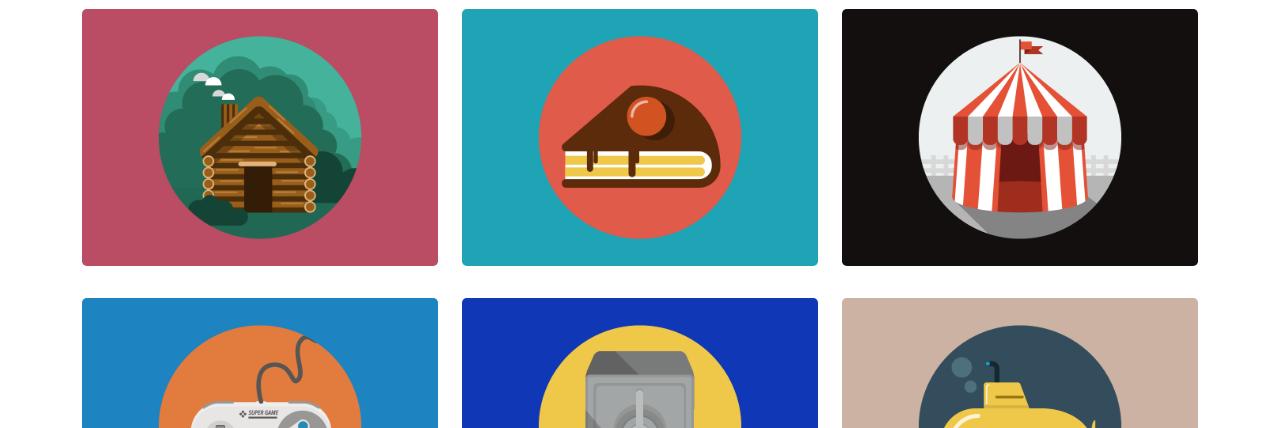
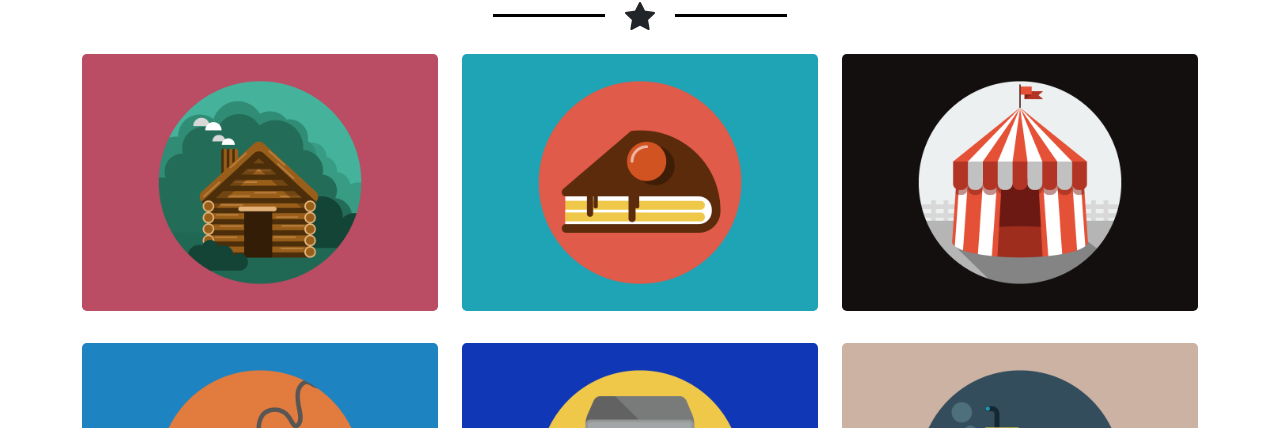
Before and after one commit to Lolpawer/html-css-bootstrap-freelancer, a plain HTML site: page index.html in a window 1280 px wide. Shown: the part 672-1100 px from the top of the page. Drawn offline with nearby package versions, Linux system fonts and the light colour scheme.

Commit message:
portfolio

```diff
--- a/css/style.css
+++ b/css/style.css
@@ -24,6 +24,13 @@
     margin: 0 20px;
 }
 
+.black_line {
+    width: 10%;
+    height: 3px;
+    background-color: #000;
+    margin: 0 20px;
+}
+
 .avatar_container {
     width: 250px;
     margin: 0 auto;
--- a/index.html
+++ b/index.html
@@ -56,6 +56,11 @@
     <div class="container-fluid py-5">
         <div class="container">
             <h1 class="text-center">PORTFOLIO</h1>
+            <div class="star_container d-flex justify-content-center align-items-center">
+                <div class="black_line"></div>
+                <i class="bi bi-star-fill star"></i>
+                <div class="black_line"></div>
+            </div>
             <div class="row">
                 <div class="col-12 col-sm-6 col-lg-4">
                     <div>
```
